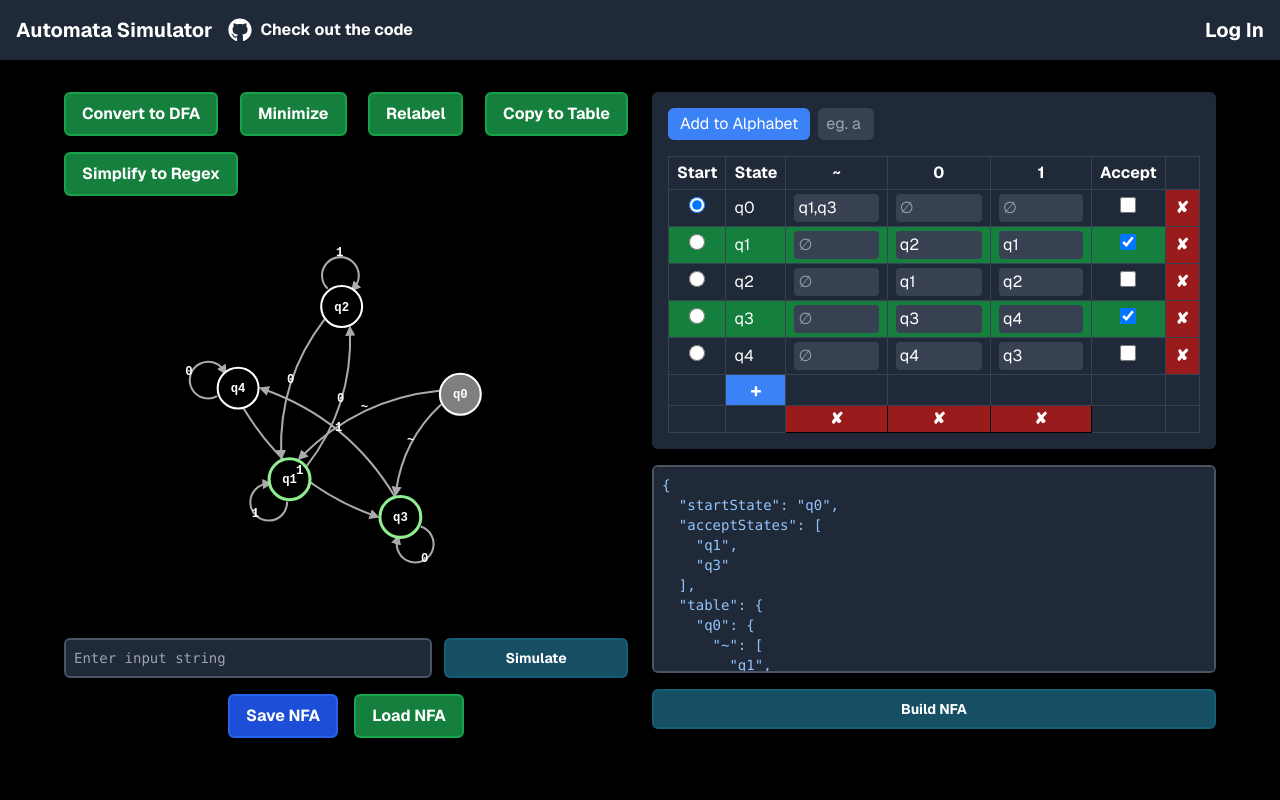
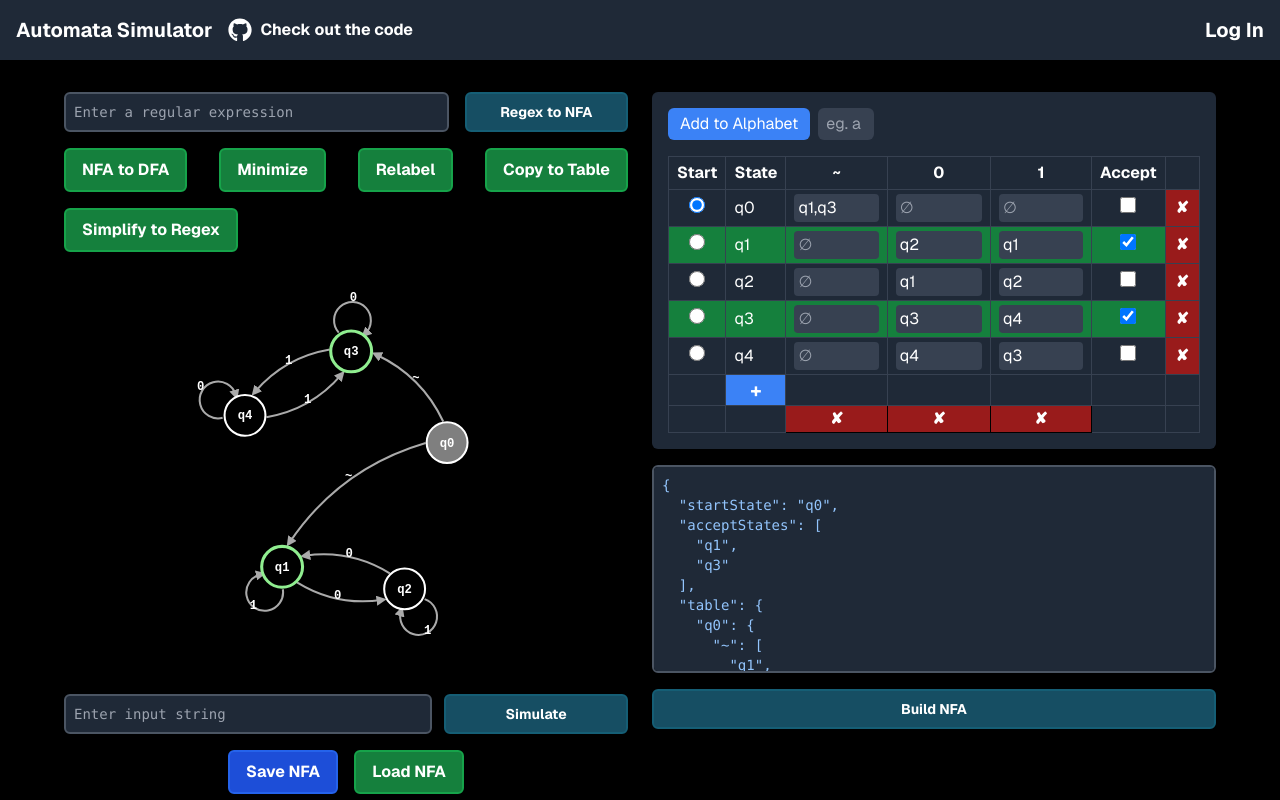
Before and after one commit to igreat/regular-languages-simulator, a Next.js app: page / in a window 1280 px wide. Shown: the top 800 px of the page. Built offline with nearby package versions, Linux system fonts and the light colour scheme.

Commit message:
add ability to convert regex to NFA, plus fix a few bugs related to NFAJson to GraphData conversion

```diff
--- a/src/app/page.tsx
+++ b/src/app/page.tsx
@@ -11,6 +11,7 @@ import { NFA } from '~/simulator/nfa';
 import { GNFAJsonToGraphData, NFAJsonToGraphData } from "../utils/utils";
 import exampleNFAJson from "../../data/even_0s_or_1s_nfa.json";
 import { GNFA } from '~/simulator/gnfa';
+import { EmptySet, parseRegex } from '~/simulator/regex';
 
 export default function HomePage() {
   const [currentStates, setCurrentStates] = useState<string[]>([]);
@@ -27,6 +28,8 @@ export default function HomePage() {
   const [data, setData] = useState<GraphData>(
     NFAJsonToGraphData(exampleNFAJson as NFAJson)
   );
+  const [regexInput, setRegexInput] = useState<string>("");
+  const [regexInputError, setRegexInputError] = useState<string>("");
 
   const [isReducingToRegex, setIsReducingToRegex] = useState<boolean>(false);
   const [isGNFA, setIsGNFA] = useState<boolean>(false);
@@ -66,6 +69,46 @@ export default function HomePage() {
         <div className="flex flex-col md:flex-row justify-start w-full max-w-6xl mx-auto py-4 gap-6">
           {/* NFA and Buttons Section*/}
           <div className="md:w-1/2 flex flex-col items-center justify-start gap-4">
+            {/* Regex to NFA input box & button */}
+            <div className="flex flex-row items-center justify-center w-full gap-4">
+              <input
+                type="text"
+                value={regexInput}
+                onChange={(e) => setRegexInput(e.target.value)}
+                placeholder="Enter a regular expression"
+                className="p-2 text-blue-300 w-full bg-gray-800 font-mono border-2 border-gray-600 rounded-md text-sm"
+              />
+              <button
+                onClick={() => {
+                  try {
+                    if (!regexInput) {
+                      setRegexInputError("Are you sure you want empty regex? Enter () for empty regex.");
+                      return;
+                    }
+                    const parsed = parseRegex(regexInput) ?? new EmptySet();
+                    console.log(parsed);
+                    const nfa = parsed.toNFA();
+                    setNFA(nfa);
+                    setData(NFAJsonToGraphData(nfa.toJSON()));
+                    setCurrentStates([]);
+                    setInputPos(0);
+                    setSimulation(null);
+                    setIsGNFA(false);
+                    setIsRemovingState(false);
+                    setIsReducingToRegex(false);
+                    setGnfa(null);
+                    setRegexInputError("");
+                  } catch (e) {
+                    setRegexInputError((e as Error).message);
+                  }
+                }}
+                className="bg-cyan-900 text-white rounded-md py-2 px-4 text-sm font-bold border-2 border-cyan-800 w-2/5">
+                Regex to NFA
+              </button>
+            </div>
+            {/* error message here */}
+            {regexInputError && <p className="text-red-500 text-sm font-bold">{regexInputError}</p>}
+
             {/* Buttons: Convert to DFA, Minimize, Relabel and Copy to Table */}
             <div className="flex flex-row justify-between gap-4 w-full">
               <button
@@ -85,7 +128,7 @@ export default function HomePage() {
                 }}
                 className="bg-green-700 text-white font-bold rounded-md py-2 px-4 border-2 border-green-600 flex-1 sm:flex-none"
               >
-                Convert to DFA
+                NFA to DFA
               </button>
               <button
                 onClick={() => {
@@ -182,7 +225,7 @@ export default function HomePage() {
               )}
             </div>
             {/* Simulation Part */}
-            <Graph data={data} activeNodes={new Set(currentStates)} isRemovingState={isRemovingState} handleDeleteState={handleDeleteState}/>
+            <Graph data={data} activeNodes={new Set(currentStates)} isRemovingState={isRemovingState} handleDeleteState={handleDeleteState} />
             <div className="flex flex-col sm:flex-row gap-3 w-full items-center">
               <input
                 type="text"
--- a/src/simulator/nfa.ts
+++ b/src/simulator/nfa.ts
@@ -13,7 +13,7 @@ class NFA {
         this.startState = startState;
         this.acceptStates = new Set(acceptStates);
         this.table = table;
-        const states = new Set<string>();
+        const states = new Set<string>([startState, ...acceptStates]);
 
         const symbolSet = new Set<string>();
         for (const [state, transitions] of Object.entries(this.table)) {
@@ -23,6 +23,7 @@ class NFA {
                 targets.forEach((target) => { states.add(target) });
             }
         }
+
         this.states = Array.from(states).sort();
         symbolSet.delete("~");
         this.symbols = Array.from(symbolSet).sort()
--- a/src/simulator/regex.ts
+++ b/src/simulator/regex.ts
@@ -254,7 +254,7 @@ class Char extends Regex {
         const startState = "0";
         const acceptStates = ["1"];
         const table: NFATransitionTable = {
-            "0": { [this.value]: ["1"] }
+            "0": { [this.value]: ["1"] },
         };
 
         return new NFA(startState, acceptStates, table);
@@ -318,7 +318,29 @@ class EmptySet extends Regex {
     }
 }
 
+function validateRegex(input: string): boolean {
+    // for now just check for balanced parentheses
+    let balance = 0;
+    for (const c of input) {
+        if (c === "(") {
+            balance++;
+        } else if (c === ")") {
+            balance--;
+        }
+
+        if (balance < 0) {
+            return false;
+        }
+    }
+
+    return balance === 0;
+}
+
 function parseRegex(input: string): Regex {
+    if (!validateRegex(input)) {
+        throw new Error("Invalid regex");
+    }
+
     input = insertImplicitConcats(input);
 
     const operations: string[] = [];
--- a/src/utils/utils.ts
+++ b/src/utils/utils.ts
@@ -15,17 +15,33 @@ export type GraphData = {
 function NFAJsonToNodeToIndexMap(data: NFAJson): Map<string, number> {
     let index = 0;
     const nodeToIndex = new Map<string, number>();
-    for (const node of Object.keys(data.table)) {
-        nodeToIndex.set(node, index);
-        index++;
+    for (const [src, transitions] of Object.entries(data.table)) {
+        if (!nodeToIndex.has(src)) {
+            nodeToIndex.set(src, index);
+            index++;
+        }
+        for (const targets of Object.values(transitions)) {
+            targets.forEach((tgt) => {
+                if (!(nodeToIndex.has(tgt))) {
+                    nodeToIndex.set(tgt, index);
+                    index++;
+                }
+            });
+        }
     }
     return nodeToIndex;
 }
 
 export function NFAJsonToGraphData(data: NFAJson): GraphData {
-    const nodes: d3.SimulationNodeDatum[] = Array.from({ length: Object.keys(data.table).length }, () => ({}));
+    const states = new Set(Object.keys(data.table));
+
+    // in case the start state or accept states are not in the table
+    data.acceptStates.forEach((state) => { states.add(state); });
+    states.add(data.startState);
+
+    const nodes: d3.SimulationNodeDatum[] = Array.from({ length: states.size }, () => ({}));
     const nodeToIndex = NFAJsonToNodeToIndexMap(data);
-    const nodeLabels: string[] = Array.from({ length: Object.keys(data.table).length }, () => (""));
+    const nodeLabels: string[] = Array.from({ length: states.size }, () => (""));
     for (const [node, index] of nodeToIndex) {
         nodeLabels[index] = node.toString()
     }
@@ -53,7 +69,7 @@ export function NFAJsonToGraphData(data: NFAJson): GraphData {
     for (const [source, targets] of srcToTarget) {
         for (const [target, symbols] of targets) {
             links.push({ source: source, target: target });
-            linkLabels.push(symbols.join(" | "));
+            linkLabels.push(symbols.join("|"));
         }
     }
 
```
